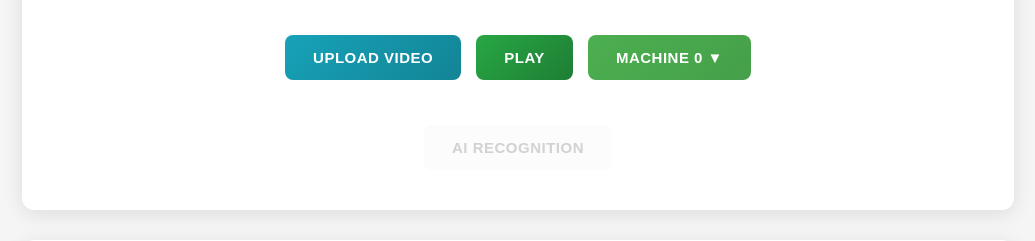
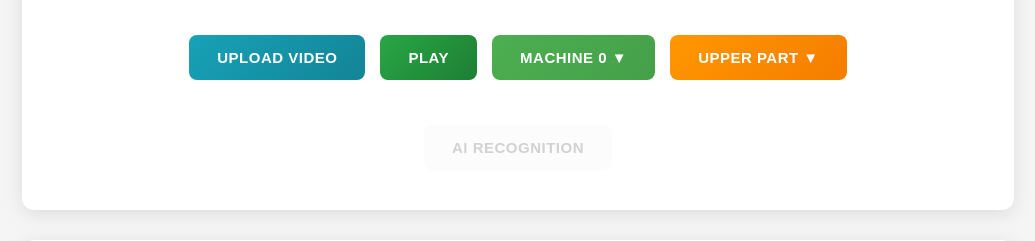
Before and after one commit to cathu3903/web_flask, a Flask app: page / in a window 1280 px wide; the page is wider, and only the part inside the window is pictured. Shown: the part 574-815 px from the top of that part, without its empty margins (122-1157 px from the left). Run offline with Flask 3, Linux system fonts and the light colour scheme.

Commit message:
feat(robot_video): 添加模型选择功能
- 在机器人视频页面添加模型选择器，允许用户选择上半身或下半身模型
- 实现模型选择的逻辑和界面交互
- 更新相关 HTML、CSS 和 JavaScript 文件以支持新功能

```diff
--- a/app/static/css/RobotVideoPageStyles.css
+++ b/app/static/css/RobotVideoPageStyles.css
@@ -599,6 +599,84 @@ html, body {
     display: block;
 }
 
+/* Model selector */
+.model-selector {
+    position: relative;
+    display: inline-block;
+}
+
+.btn-model-selector {
+    padding: 14px 28px;
+    border: none;
+    border-radius: 8px;
+    cursor: pointer;
+    font-size: 15px;
+    font-weight: 600;
+    transition: all 0.3s ease;
+    position: relative;
+    overflow: hidden;
+    text-transform: uppercase;
+    letter-spacing: 0.5px;
+    background: linear-gradient(135deg, #ff9800, #f57c00); /* Slightly different color */
+    color: white;
+}
+
+.btn-model-selector:hover {
+    transform: translateY(-2px);
+    box-shadow: 0 6px 20px rgba(0,0,0,0.2);
+    background: linear-gradient(135deg, #f57c00, #ef6c00);
+}
+
+.btn-model-selector:active {
+    transform: translateY(0);
+    box-shadow: 0 3px 10px rgba(0,0,0,0.2);
+}
+
+.btn-model-selector::before {
+    content: '';
+    position: absolute;
+    top: 50%;
+    left: 50%;
+    width: 0;
+    height: 0;
+    background: rgba(255,255,255,0.3);
+    border-radius: 50%;
+    transform: translate(-50%, -50%);
+    transition: width 0.3s, height 0.3s;
+}
+
+.btn-model-selector:active::before {
+    width: 300px;
+    height: 300px;
+}
+
+.model-dropdown {
+    display: none;
+    position: absolute;
+    background-color: #f9f9f9;
+    min-width: 160px;
+    box-shadow: 0px 8px 16px 0px rgba(0,0,0,0.2);
+    z-index: 1;
+    right: 0;
+    border-radius: 8px;
+    overflow: hidden;
+}
+
+.model-dropdown a {
+    color: black;
+    padding: 12px 16px;
+    text-decoration: none;
+    display: block;
+}
+
+.model-dropdown a:hover {
+    background-color: #f1f1f1;
+}
+
+.model-dropdown.show {
+    display: block;
+}
+
 /* AI controls specific styling */
 .ai-controls {
     justify-content: center;
--- a/app/static/js/robot_video.js
+++ b/app/static/js/robot_video.js
@@ -13,10 +13,10 @@ let gridM = 10;
 let gridN = 10;
 let Is_context_menu_just_shown = false;
 let GlobalMachineId = 0;
+let GlobalModelId = 0; // 0 for upper part, 1 for lower part
 let currentGridA = null;
 let currentGridB = null;
 let visualDetectionId = null;
-let GlobalModelId = 0;
 
 // New: Color mapping
 const stainLevelColors = {
@@ -1204,12 +1204,39 @@ function selectMachine(machineId) {
     console.log(`Selected Machine ${machineId}`)
 }
 
-// change the visual state of the dropdown
+// Model selector
+function selectModel(modelId) {
+    GlobalModelId = modelId;
+    updateStatus(`Selected Model: ${modelId === 0 ? 'Upper Part' : 'Lower Part'}`);
+
+    // update the button text
+    const selectorButton = document.getElementById('model_selector_button');
+    if (selectorButton) {
+        selectorButton.textContent = `${modelId === 0 ? 'Upper Part' : 'Lower Part'} ▼`;
+    }
+
+    // hide the dropdown
+    const dropdown = document.getElementById('model_dropdown');
+    if (dropdown) {
+        dropdown.classList.remove('show');
+    }
+
+    console.log(`Selected Model ${modelId === 0 ? 'Upper Part' : 'Lower Part'}`)
+}
+
+// change the visual state of the machine dropdown
 function toggleMachineDropdown() {
     const dropdown = document.getElementById('machine_dropdown');
     if (dropdown) {
         dropdown.classList.toggle('show');
+    }
+}
 
+// change the visual state of the model dropdown
+function toggleModelDropdown() {
+    const dropdown = document.getElementById('model_dropdown');
+    if (dropdown) {
+        dropdown.classList.toggle('show');
     }
 }
 
@@ -1277,11 +1304,36 @@ document.addEventListener('DOMContentLoaded', function() {
         });
     });
 
-    // Click elsewhere on page to close dropdown menu
+    // Model selection dropdown menu
+    const modelSelectorButton = document.getElementById('model_selector_button');
+    const modelOptions = document.querySelectorAll('.model-option');
+
+    if (modelSelectorButton) {
+        modelSelectorButton.addEventListener('click', toggleModelDropdown);
+    }
+
+    modelOptions.forEach(option => {
+        option.addEventListener('click', function(e) {
+            e.preventDefault();
+            const modelId = parseInt(this.getAttribute('data-model-id'));
+            selectModel(modelId);
+        });
+    });
+
+    // Click elsewhere on page to close dropdown menus
     window.addEventListener('click', function(event) {
         const machineSelector = document.querySelector('.machine-selector');
+        const modelSelector = document.querySelector('.model-selector');
+
         if (machineSelector && !machineSelector.contains(event.target)) {
             const dropdown = document.getElementById('machine_dropdown');
+            if (dropdown) {
+                dropdown.classList.remove('show');
+            }
+        }
+
+        if (modelSelector && !modelSelector.contains(event.target)) {
+            const dropdown = document.getElementById('model_dropdown');
             if (dropdown) {
                 dropdown.classList.remove('show');
             }
--- a/app/templates/robot_video.html
+++ b/app/templates/robot_video.html
@@ -53,6 +53,14 @@
                             <a href="#" class="machine-option" data-machine-id="2">Machine 2</a>
                         </div>
                     </div>
+                    <!-- Model selector -->
+                    <div class="model-selector">
+                        <button id="model_selector_button" class="btn btn-model-selector">Upper Part ▼</button>
+                        <div id="model_dropdown" class="model-dropdown">
+                            <a href="#" class="model-option" data-model-id="0">Upper Part</a>
+                            <a href="#" class="model-option" data-model-id="1">Lower Part</a>
+                        </div>
+                    </div>
                 </div>
                 <div class="video_controls ai-controls">
                     <button id="ai_recognition_button" class="btn btn-ai">AI Recognition</button>
```
